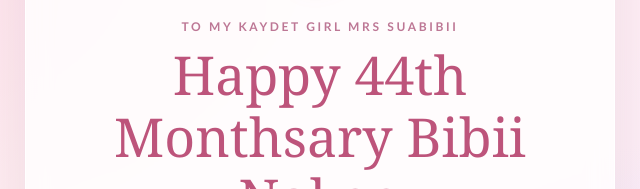
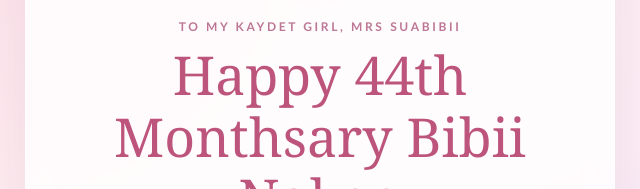
Before and after one commit to l0yl0y/44th-motmot, a plain HTML site: page index.html in a window 1280 px wide. Shown: the part 237-426 px from the top of the page, 320-960 px from the left. Drawn offline with Linux system fonts and the light colour scheme.

Commit message:
Update index.html

```diff
--- a/index.html
+++ b/index.html
@@ -242,7 +242,7 @@
       <path d="m31 44 3 7 7 3-7 3-3 7-3-7-7-3 7-3Zm133 75 2 5 5 2-5 2-2 5-2-5-5-2 5-2Z" fill="#e7b5cf"/>
     </svg>
 
-    <p class="eyebrow">To my Kaydet Girl Mrs Suabibii</p>
+    <p class="eyebrow">To my Kaydet Girl, Mrs Suabibii</p>
     <h1>Happy 44th Monthsary Bibii Nakoo</h1>
     <p class="subtitle">I know we're so far from each other bibii but I think of every passing days means I get closer to you. 💗</p>
 
```
